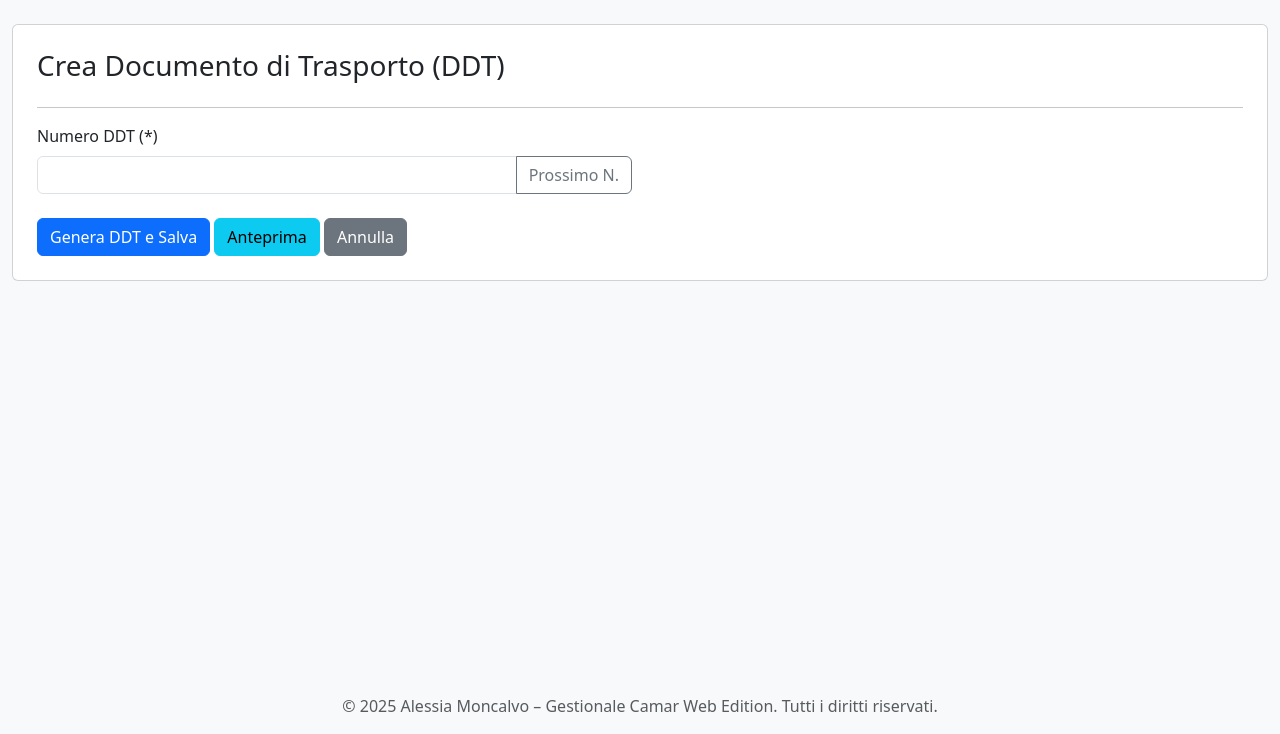
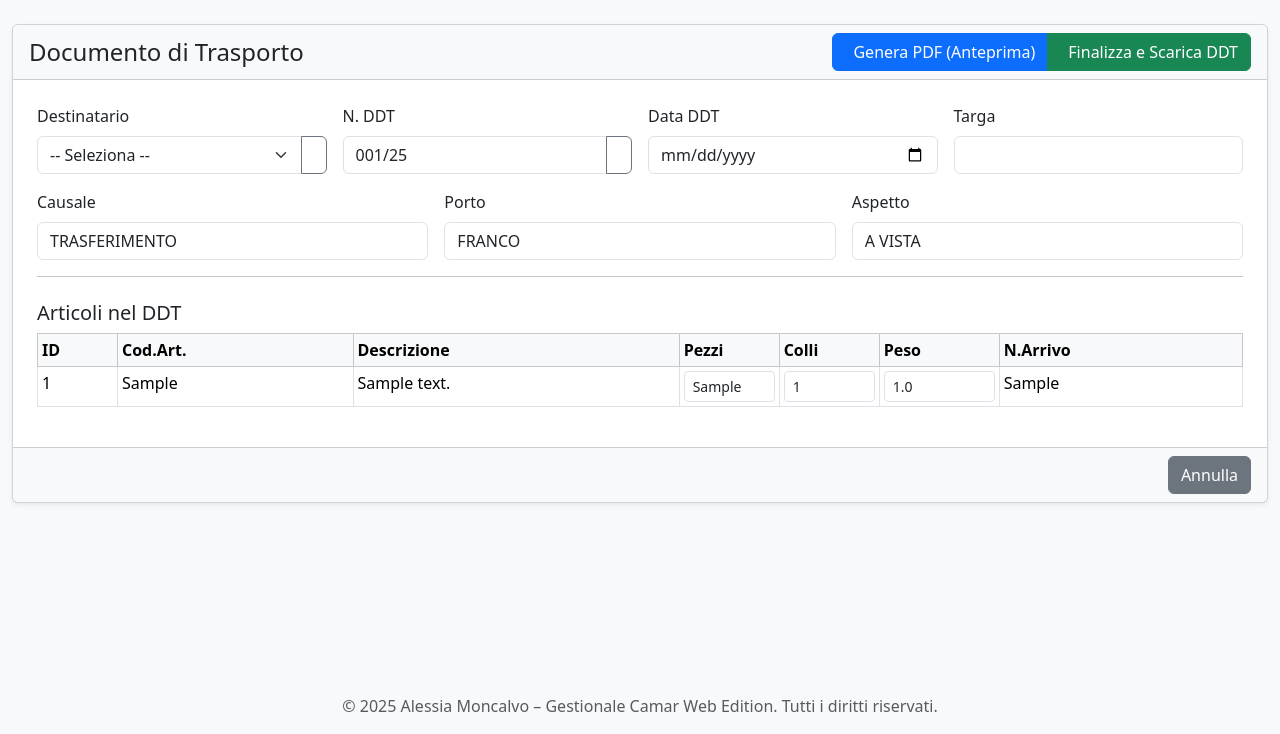
Before and after one commit to Camarsrl/gestionale_web, a Flask app: template templates/ddt_setup.html in a window 1280 px wide. Shown: the part 66-800 px from the top of the page. Run offline with Flask 3, Linux system fonts and the light colour scheme; the visitor is signed in with stand-in values (Sample User, id 1); tables that the repository leaves empty hold one stand-in row (values such as "Sample post"); the template is opened without the code that fills it: values that come from a table or form of the project are taken from there, most other values are stand-ins (such as "Sample title", 1, 10 or a date in 2020).

Commit message:
Update ddt_setup.html

```diff
--- a/templates/ddt_setup.html
+++ b/templates/ddt_setup.html
@@ -1,36 +1,152 @@
 {% extends "layout.html" %}
+
+{% block custom_css %}
+<style>
+    .form-control-sm { height: calc(1.5em + .5rem + 2px); }
+    .input-group-text-sm { padding: .25rem .5rem; font-size: .875rem; }
+    .table th, .table td { vertical-align: middle; }
+</style>
+{% endblock %}
+
+
 {% block content %}
-<div class="card p-4">
-    <h3>Crea Documento di Trasporto (DDT)</h3>
-    <hr>
-    <form method="POST">
-        <div class="row g-3 mb-4">
-            <div class="col-md-6">
-                <label for="n_ddt" class="form-label">Numero DDT (*)</label>
-                <div class="input-group">
-                    <input type="text" name="n_ddt" id="n_ddt" class="form-control" required>
-                    <button class="btn btn-outline-secondary" type="button" id="get-next-ddt">Prossimo N.</button>
+<form method="POST" id="ddt-form">
+    <input type="hidden" name="ids" value="{{ ids }}">
+    <div class="card shadow-sm">
+        <div class="card-header bg-light d-flex justify-content-between align-items-center">
+            <h4 class="mb-0">Documento di Trasporto</h4>
+            <div class="btn-group">
+                <button type="submit" formaction="{{ url_for('ddt_preview', ids=ids) }}" formtarget="_blank" class="btn btn-primary">
+                    <i class="bi bi-printer me-2"></i>Genera PDF (Anteprima)
+                </button>
+                <button type="button" onclick="submitFinalize()" class="btn btn-success">
+                    <i class="bi bi-check-circle-fill me-2"></i>Finalizza e Scarica DDT
+                </button>
             </div>
         </div>
+        <div class="card-body p-4">
+            <div class="row g-3 mb-3">
+                <div class="col-md-3">
+                    <label for="destinatario_key" class="form-label">Destinatario</label>
+                    <div class="input-group">
+                        <select name="destinatario_key" id="destinatario_key" class="form-select" required>
+                             <option value="" disabled selected>-- Seleziona --</option>
+                            {% for key, dest in destinatari.items() %}
+                                <option value="{{ key }}">{{ dest.ragione_sociale }}</option>
+                            {% endfor %}
+                        </select>
+                        <a href="{{ url_for('gestione_destinatari') }}" target="_blank" class="btn btn-outline-secondary" title="Aggiungi o modifica destinatari">
+                            <i class="bi bi-plus-lg"></i>
+                        </a>
                     </div>
-        <div class="mt-4">
-            <button type="submit" formaction="{{ url_for('ddt_setup', ids=request.args.get('ids')) }}" class="btn btn-primary">Genera DDT e Salva</button>
-            <button type="submit" formaction="{{ url_for('ddt_preview', ids=request.args.get('ids')) }}" formtarget="_blank" class="btn btn-info">Anteprima</button>
+                </div>
+                <div class="col-md-3">
+                    <label for="n_ddt" class="form-label">N. DDT</label>
+                    <div class="input-group">
+                        <input type="text" id="n_ddt" name="n_ddt" class="form-control" required>
+                        <button class="btn btn-outline-secondary" type="button" id="get-next-ddt" title="Ottieni prossimo numero">
+                            <i class="bi bi-arrow-clockwise"></i>
+                        </button>
+                    </div>
+                </div>
+                <div class="col-md-3">
+                    <label for="data_uscita" class="form-label">Data DDT</label>
+                    <input type="date" id="data_uscita" name="data_uscita" class="form-control" value="{{ today }}" required>
+                </div>
+                <div class="col-md-3">
+                    <label for="targa_vettore" class="form-label">Targa</label>
+                    <input type="text" id="targa_vettore" name="targa_vettore" class="form-control">
+                </div>
+            </div>
+
+            <div class="row g-3">
+                <div class="col-md-4">
+                    <label for="causale_trasporto" class="form-label">Causale</label>
+                    <input type="text" id="causale_trasporto" name="causale_trasporto" value="TRASFERIMENTO" class="form-control">
+                </div>
+                <div class="col-md-4">
+                    <label for="porto" class="form-label">Porto</label>
+                    <input type="text" id="porto" name="porto" value="FRANCO" class="form-control">
+                </div>
+                <div class="col-md-4">
+                    <label for="aspetto_beni" class="form-label">Aspetto</label>
+                    <input type="text" id="aspetto_beni" name="aspetto_beni" value="A VISTA" class="form-control">
+                </div>
+            </div>
+
+            <hr>
+
+            <h5 class="mt-4">Articoli nel DDT</h5>
+            <div class="table-responsive">
+                <table class="table table-sm table-bordered">
+                    <thead class="table-light">
+                        <tr>
+                            <th style="width: 80px;">ID</th>
+                            <th>Cod.Art.</th>
+                            <th>Descrizione</th>
+                            <th style="width: 100px;">Pezzi</th>
+                            <th style="width: 100px;">Colli</th>
+                            <th style="width: 120px;">Peso</th>
+                            <th>N.Arrivo</th>
+                        </tr>
+                    </thead>
+                    <tbody>
+                        {% for art in articoli %}
+                        <tr>
+                            <td>{{ art.id }}</td>
+                            <td>{{ art.codice_articolo }}</td>
+                            <td>{{ art.descrizione }}</td>
+                            <td><input class="form-control form-control-sm" name="pezzi_{{ art.id }}" value="{{ art.pezzo or 1 }}"></td>
+                            <td><input class="form-control form-control-sm" name="colli_{{ art.id }}" value="{{ art.n_colli or 1 }}"></td>
+                            <td><input class="form-control form-control-sm" name="peso_{{ art.id }}" value="{{ art.peso or '' }}"></td>
+                            <td>{{ art.n_arrivo }}</td>
+                        </tr>
+                        {% endfor %}
+                    </tbody>
+                </table>
+            </div>
+        </div>
+        <div class="card-footer bg-light d-flex justify-content-end">
              <a href="{{ url_for('visualizza_giacenze') }}" class="btn btn-secondary">Annulla</a>
         </div>
+    </div>
 </form>
-</div>
 {% endblock %}
+
 {% block extra_js %}
 <script>
-document.getElementById('get-next-ddt').addEventListener('click', function() {
+document.addEventListener('DOMContentLoaded', function() {
+    // Funzione per caricare il prossimo numero di DDT
+    function fetchNextDDT() {
         fetch('{{ url_for("get_next_ddt_number") }}')
             .then(response => response.json())
             .then(data => {
                 if (data.next_ddt) {
                     document.getElementById('n_ddt').value = data.next_ddt;
                 }
+            })
+            .catch(error => console.error('Errore nel recupero del numero DDT:', error));
+    }
+
+    // Associa l'evento al pulsante con l'icona
+    document.getElementById('get-next-ddt').addEventListener('click', fetchNextDDT);
+
+    // Carica il primo numero all'avvio della pagina
+    fetchNextDDT();
 });
-});
+
+// Funzione per finalizzare e scaricare il DDT
+function submitFinalize() {
+    const form = document.getElementById('ddt-form');
+    if (!form.checkValidity()) {
+        form.reportValidity();
+        return;
+    }
+
+    // Imposta l'azione del form per finalizzare
+    form.action = '{{ url_for("ddt_finalize", ids=ids) }}';
+    form.target = '_self'; // Apri nello stesso tab
+    form.submit();
+}
 </script>
 {% endblock %}
```
Lines whose indentation alone changed are shown as unchanged.
